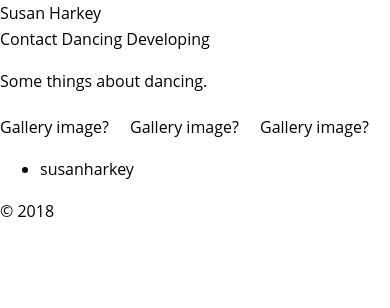
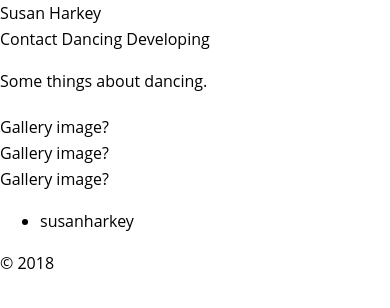
Before and after one commit to susanharkey/susanharkey.github.io, a Jekyll site: the page built from dancing.md, in a window 390 px wide. Shown: the top 308 px of the page. Built offline with Jekyll 4.4.1, drawn with Linux system fonts in a browser that asks for light colours.

Commit message:
Change wrapper to wrap in header and footer

```diff
--- a/_includes/footer.html
+++ b/_includes/footer.html
@@ -1,6 +1,6 @@
 <footer class="site-footer">
 
-  <div class="wrapper">
+  <div class="wrap">
 
     <div>
       <ul class="social-media-list">
--- a/_includes/header.html
+++ b/_includes/header.html
@@ -1,6 +1,6 @@
 <header class="site-header">
 
-  <div class="wrapper">
+  <div class="wrap">
 
     <a class="site-title" href="{{ site.baseurl }}/">{{ site.title }}</a>
 
--- a/css/style.css
+++ b/css/style.css
@@ -127,7 +127,10 @@
 /* # Media Queries
 ---------------------------------------------------------------------------- */
 
-@media (min-width: 600px){
+@media (max-width: 600px){
 
+	.flex-grid {
+    display: block;
+  }
 
 }
```
